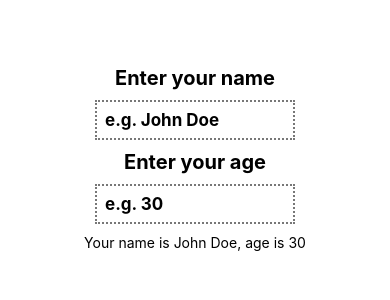
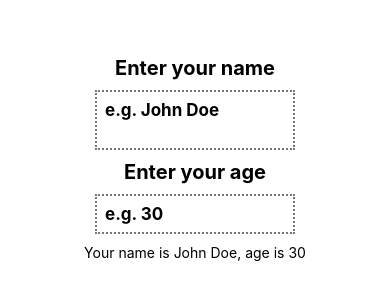
Before and after one commit to flakysob/myproject, a React Native app: screen / in a window 390 px wide. Shown: the part 264-564 px from the top of the page. Built offline with nearby package versions, Linux system fonts and the light colour scheme.

Commit message:
End of the chapter 5

```diff
--- a/App.js
+++ b/App.js
@@ -12,12 +12,15 @@ export default function App() {
       <Text style={styles.explainText}>Enter your name</Text>
       <TextInput
         style={styles.input}
+        multiline
+        keyboardType='default'
         placeholder='e.g. John Doe'
         onChangeText={(val) => setName(val)}
       />
       <Text style={styles.explainText}>Enter your age</Text>
       <TextInput
         style={styles.input}
+        keyboardType='numeric'
         placeholder='e.g. 30'
         onChangeText={(val) => setAge(val)}
       />
```
